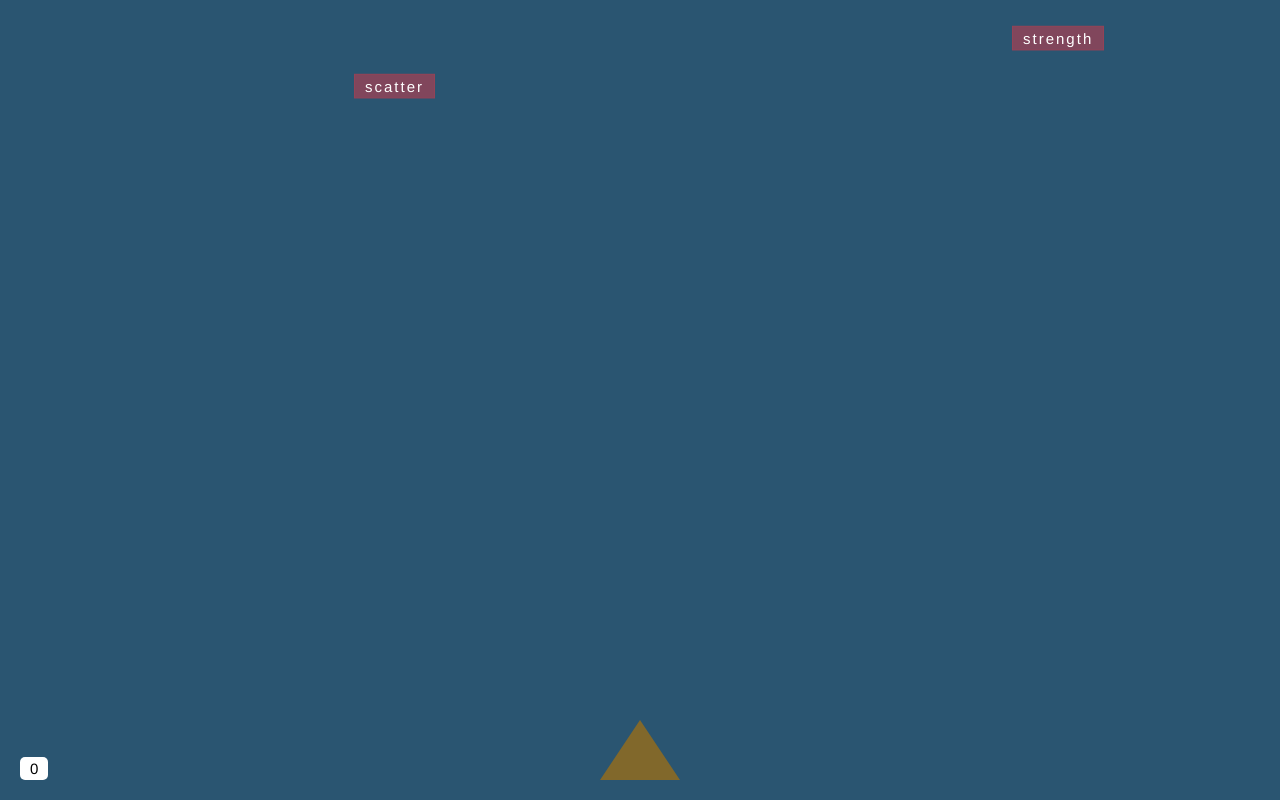
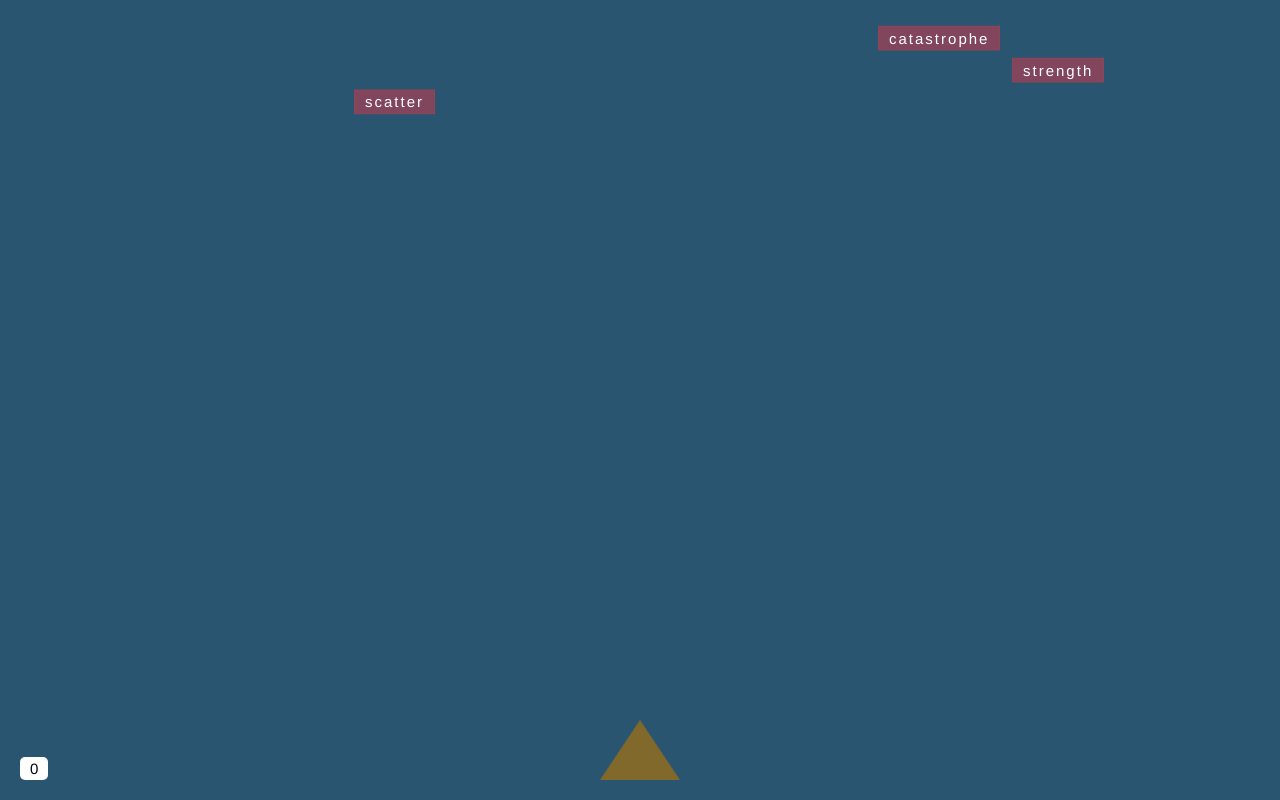
Before and after one commit to seaheart/game, a Vue app: page / in a window 1280 px wide. Built offline with nearby package versions, Linux system fonts and the light colour scheme.

Commit message:
fix: a game stage problem

```diff
--- a/src/components/Game.vue
+++ b/src/components/Game.vue
@@ -22,7 +22,7 @@
     import DATA from "../data";
     import Petard from '../model/Petard'
 
-    const stageSection = 2;
+    const stageSection = 3;
 
     export default {
         name: "Game",
@@ -36,7 +36,8 @@
                 speed: 20,       //游戏开始初识速度为20
                 score: 0,
                 bulletsQueue: [],    //子弹队列，打飞机专用 string
-                petardsQueue: [],    //所有已出现炸药包队列 petard
+                petardsTotal: 0,
+                petardsQueue: [],    //目前出现炸药包队列 petard
                 petardsLockQueue: [],   //瞄准锁，也是一个队列，刚开始模糊瞄准  {index, petard}
                 isShowStage: false,
             }
@@ -53,8 +54,8 @@
             bulletsQueue(newVal, oldVal){
                 console.log(newVal);
             },
-            petardsQueue(newVal, oldVal) {
-                if(newVal.length >= stageSection) {
+            petardsTotal(newVal, oldVal) {
+                if(newVal >= this.stage * stageSection) {
                     this.pause();
                 }
             },
@@ -90,7 +91,7 @@
             start() {
                 this.timer = setInterval(() => {
                     this.generateStone();
-                }, 3000);
+                }, 2000);
             },
             generateStone() {
                 const index = this.calculatePetardIndex();
@@ -104,6 +105,7 @@
                 });
                 if(this.calculateIsSafePetard(petard)) {
                     this.petardsQueue.push(petard);
+                    this.petardsTotal++;
                 } else {
                     this.generateStone();
                 }
```
